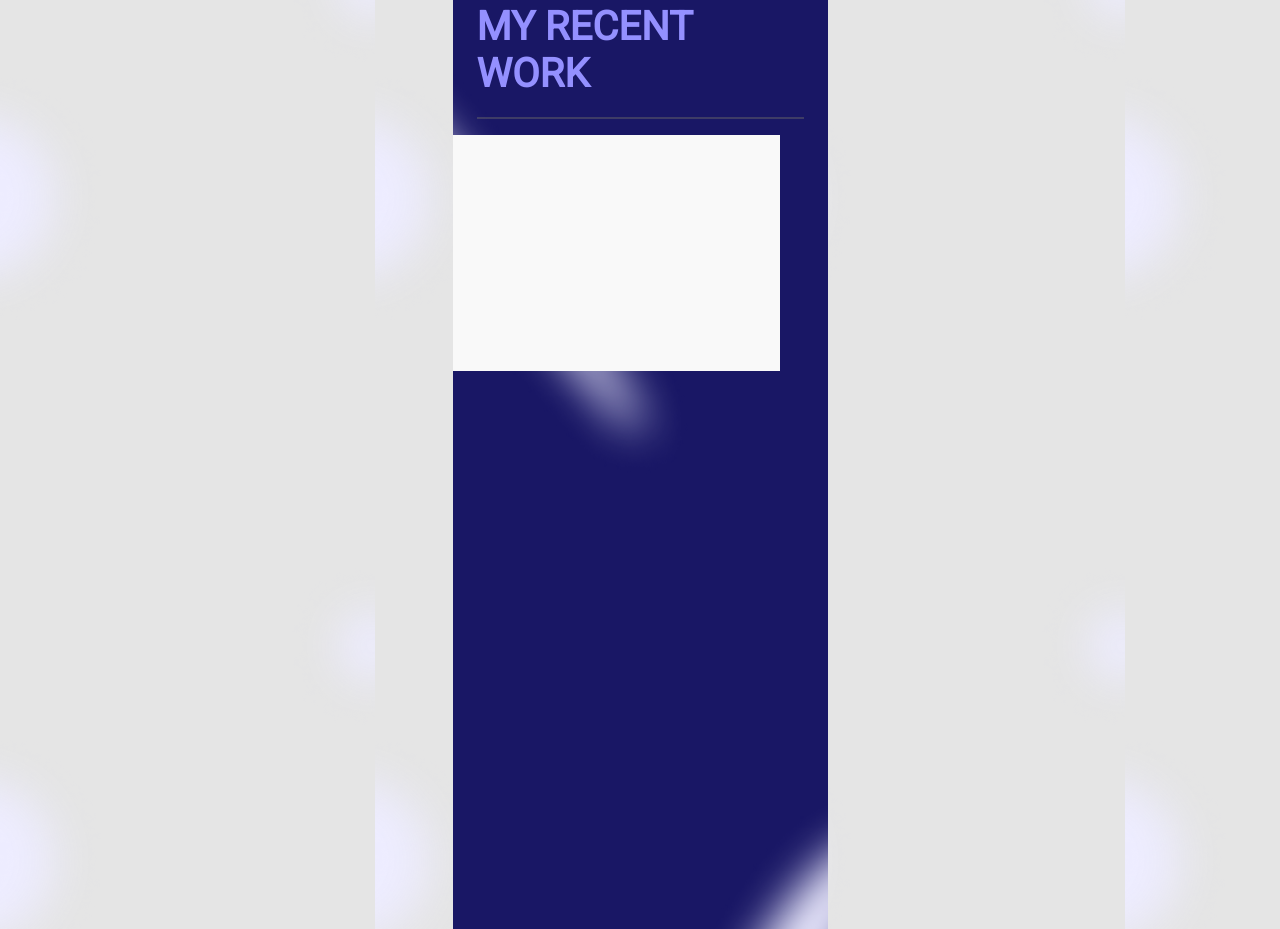
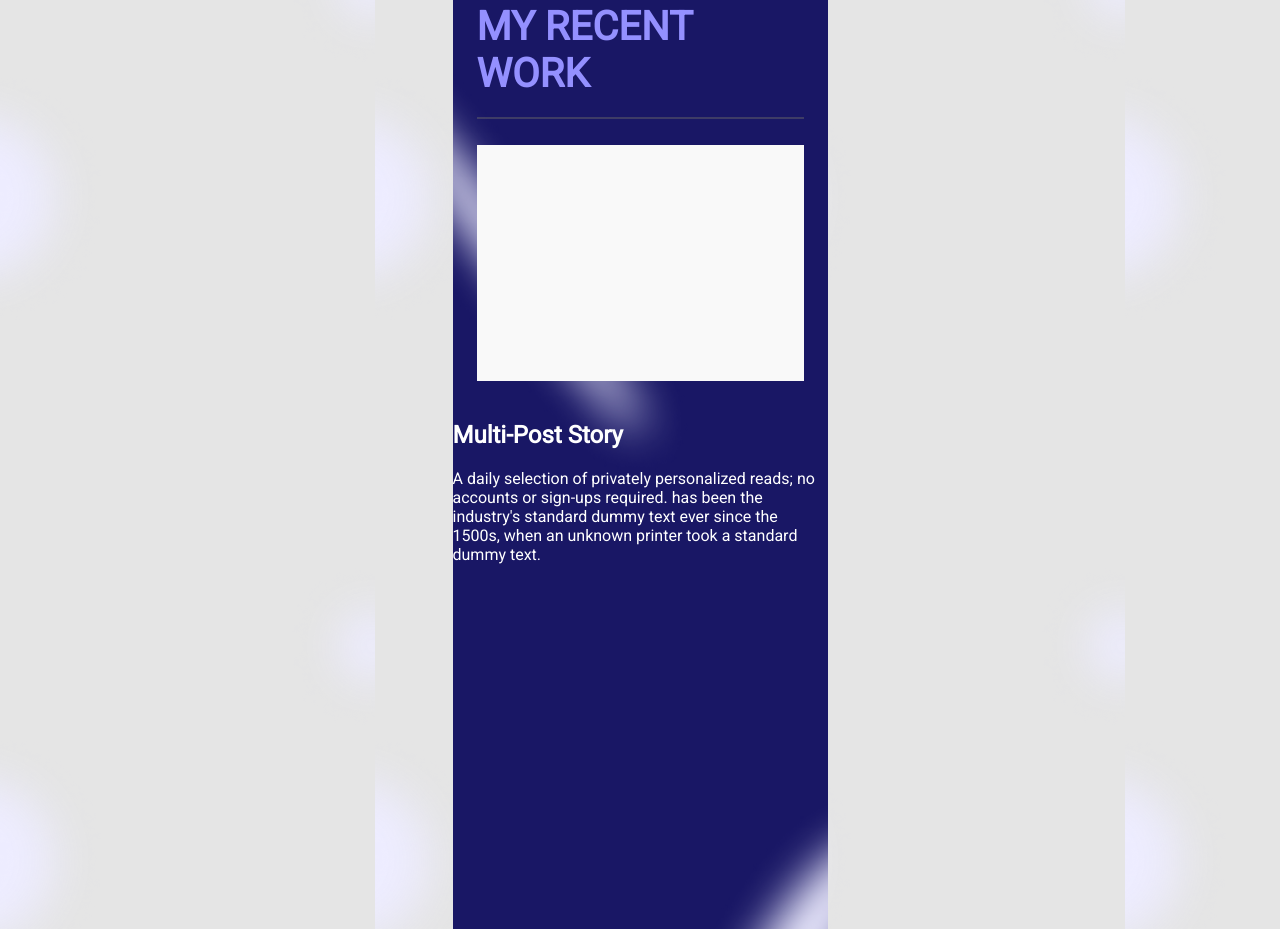
Before and after one commit to sushen/Soma-portfolio, a website: page Index.html in a window 1280 px wide. Shown: the part 1259-2188 px from the top of the page. Drawn offline with Linux system fonts and the light colour scheme.

Commit message:
Add project title and style for the placeholder div

```diff
--- a/Index.html
+++ b/Index.html
@@ -102,6 +102,15 @@
             <div class="placeholder-div">
               <p><img src="image/Img-Placeholder.png" alt="image of project" class="ph-image"></p>
             </div>
+            <div class="project-text-nav">
+              <h2 class="hh2">Multi-Post Story</h2>
+                <p class="flex-item holdtext">
+                    A daily selection of privately personalized reads;
+                    no accounts or sign-ups required.
+                    has been the industry's standard dummy text ever since the 1500s,
+                    when an unknown printer took a standard dummy text.
+                </p>
+            </div>
           </section>
           </div>
         </article>
--- a/stylesheet.css
+++ b/stylesheet.css
@@ -198,3 +198,11 @@ hr {
   width: 327px;
   margin: auto;
 }
+
+.display-project1 {
+  display: flex;
+  flex-direction: column;
+  flex-wrap: wrap;
+  align-items: center;
+  margin-top: 10px;
+}
```
